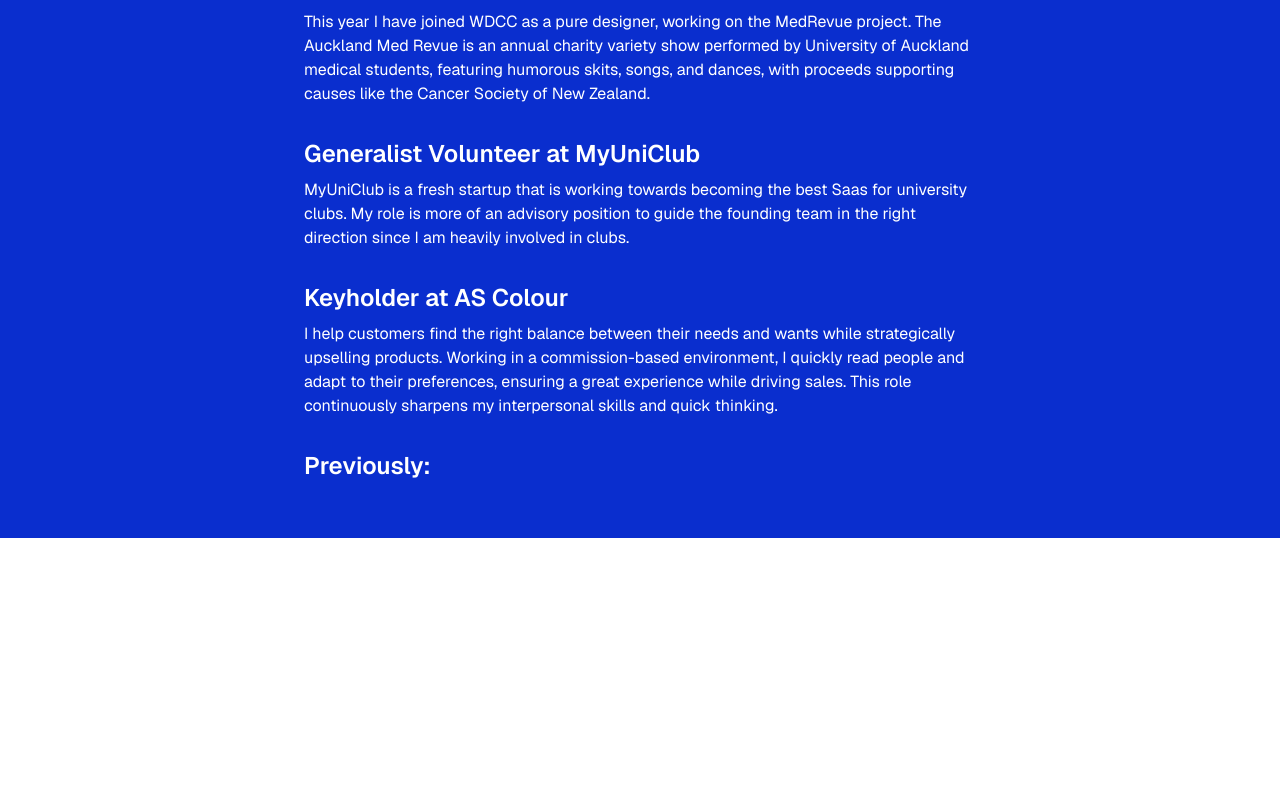
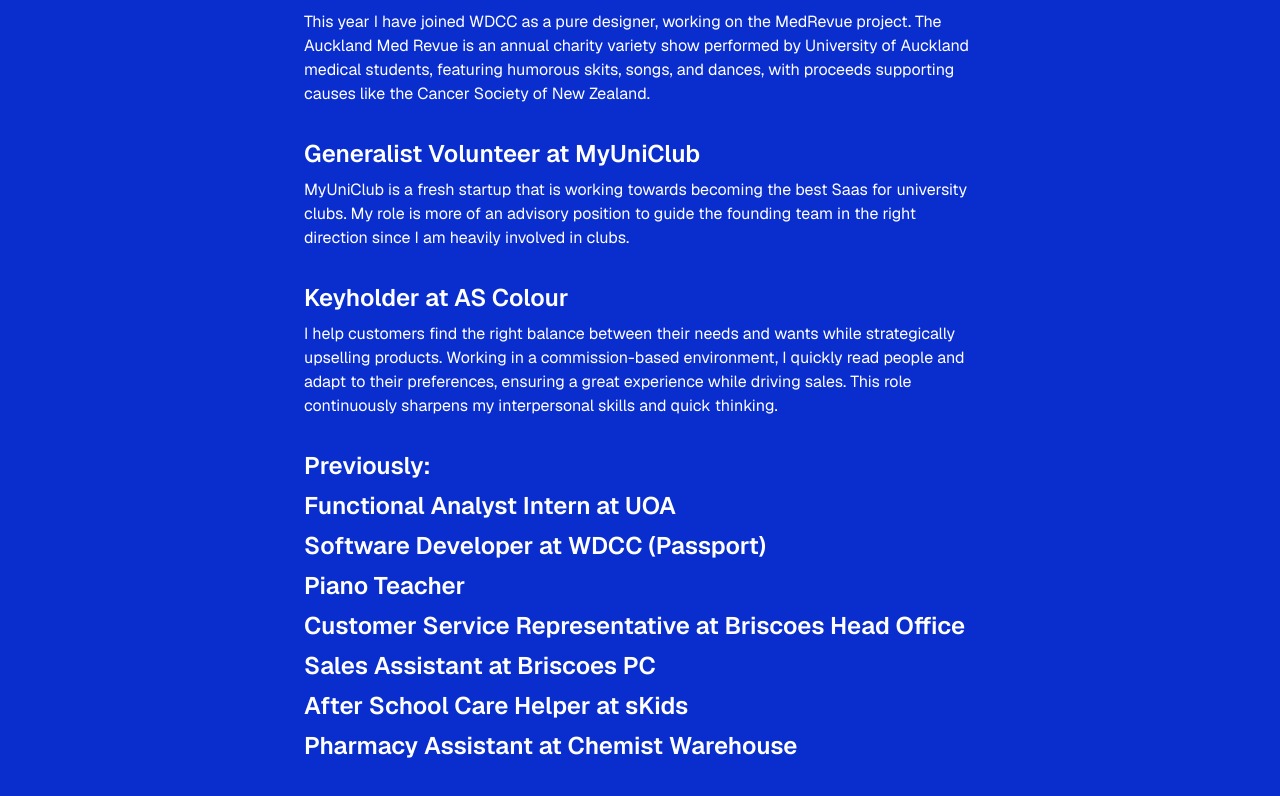
Before and after one commit to jotchwali/portfolio, a Next.js app: page / in a window 1280 px wide. Shown: the part 1894-2690 px from the top of the page. Before the commit the page ends 2432 px from the top, so only its background shows below. Built offline with nearby package versions, Linux system fonts and the light colour scheme.

Commit message:
Added my previous Roles

```diff
--- a/src/app/page.js
+++ b/src/app/page.js
@@ -197,7 +197,13 @@
               </div>
 
               <h3 className='text-2xl font-semibold mb-2'>Previously:</h3>
-
+              <h3 className='text-2xl font-semibold mb-2'>Functional Analyst Intern at UOA</h3>
+              <h3 className='text-2xl font-semibold mb-2'>Software Developer at WDCC (Passport)</h3>
+              <h3 className='text-2xl font-semibold mb-2'>Piano Teacher</h3>
+              <h3 className='text-2xl font-semibold mb-2'>Customer Service Representative at Briscoes Head Office</h3>
+              <h3 className='text-2xl font-semibold mb-2'>Sales Assistant at Briscoes PC</h3>
+              <h3 className='text-2xl font-semibold mb-2'>After School Care Helper at sKids</h3>
+              <h3 className='text-2xl font-semibold mb-2'>Pharmacy Assistant at Chemist Warehouse</h3>
             </div>
           </div>
         </div>
```
